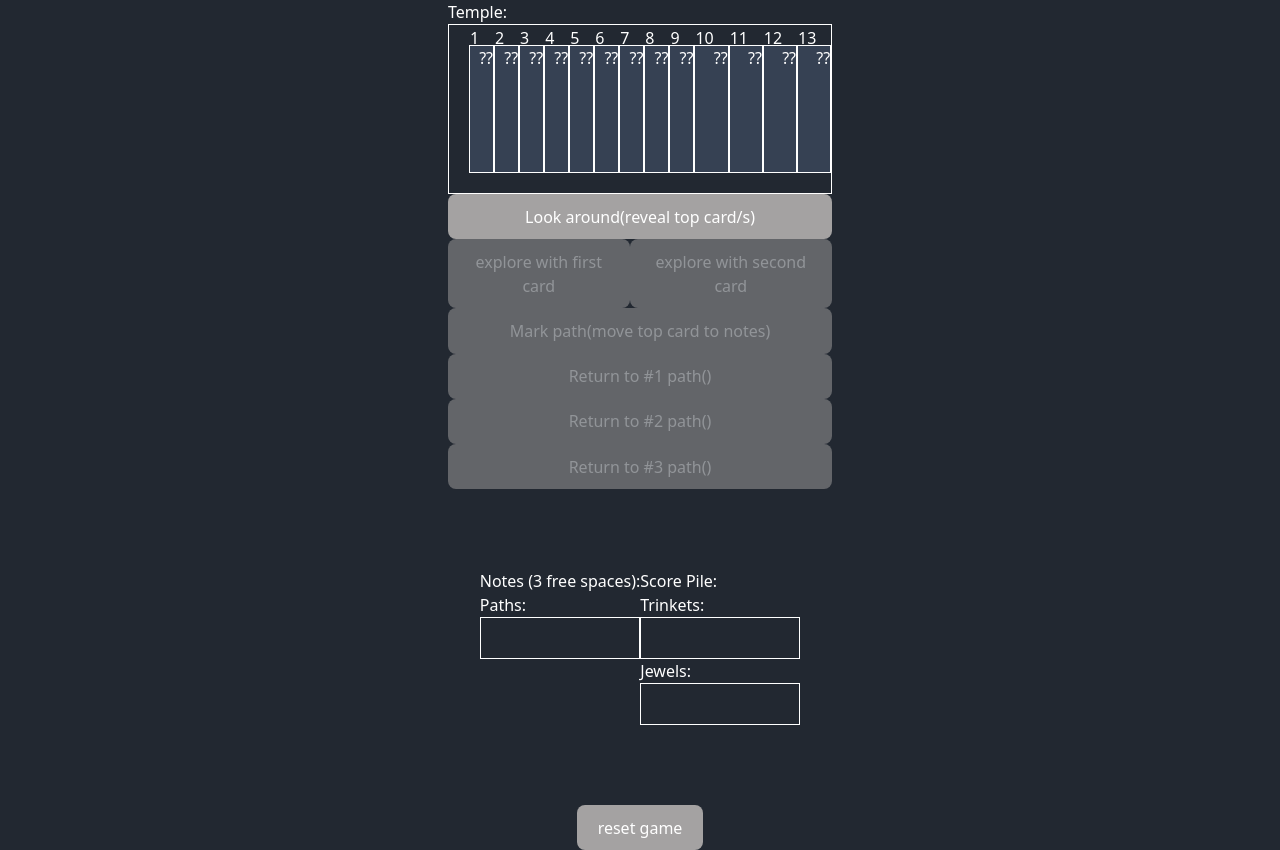
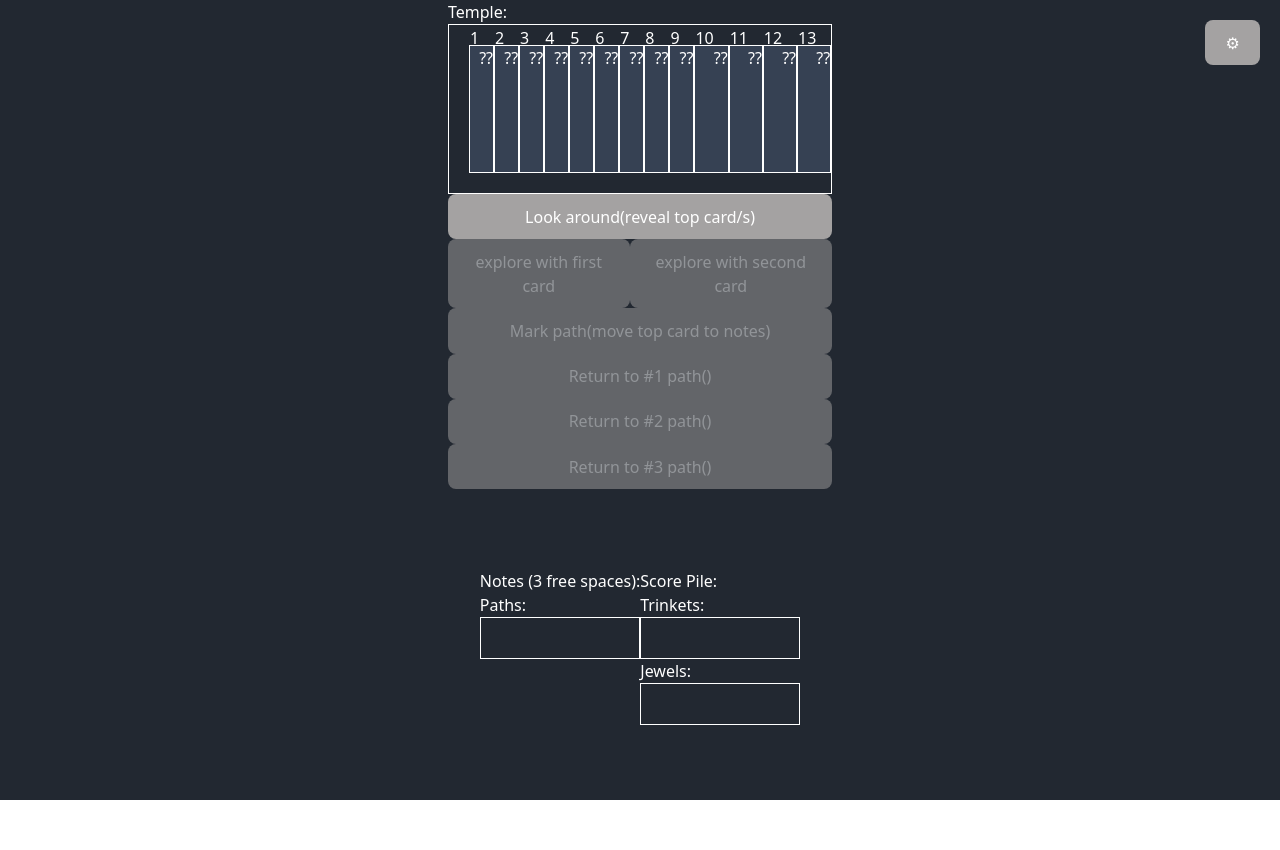
Before and after one commit to Ado-go/loot-the-loop, a React (Vite) app: page / in a window 1280 px wide. Both pictures are taken after a click on the button "Start the game". After the commit the page ends 800 px from the top, so only its background shows below. Built offline with nearby package versions, Linux system fonts and the light colour scheme.

Commit message:
feat: game options

```diff
--- a/src/App.tsx
+++ b/src/App.tsx
@@ -15,6 +15,7 @@ function App() {
   const [markedPaths, setMarkedPaths] = useState<card[]>([]);
   const [trinkets, setTrinkets] = useState<card[]>([]);
   const [jewels, setJewels] = useState<card[]>([]);
+  const [openOptions, setOpenOptions] = useState(false);
 
   const suits = ["♠", "♥", "♦", "♣"];
   const values = [
@@ -154,6 +155,25 @@ function App() {
       )}
       {!gameEnd && (
         <div className="min-h-screen flex flex-col items-center gap-20">
+          <button
+            onClick={() => setOpenOptions(true)}
+            className="absolute top-5 right-5"
+          >
+            ⚙
+          </button>
+          {openOptions && (
+            <div className="w-screen h-screen flex flex-col items-center justify-center gap-2 bg-gray-800 absolute z-10">
+              <button
+                onClick={() => {
+                  resetGame();
+                  setOpenOptions(false);
+                }}
+              >
+                Reset Game
+              </button>
+              <button onClick={() => setOpenOptions(false)}>Close</button>
+            </div>
+          )}
           <div>
             <h2>Temple:</h2>
             <div className="flex p-5 max-w-96 overflow-hidden overflow-x-scroll border">
@@ -292,7 +312,6 @@ function App() {
               </div>
             </div>
           </div>
-          <button onClick={() => resetGame()}>reset game</button>
         </div>
       )}
     </div>
```
